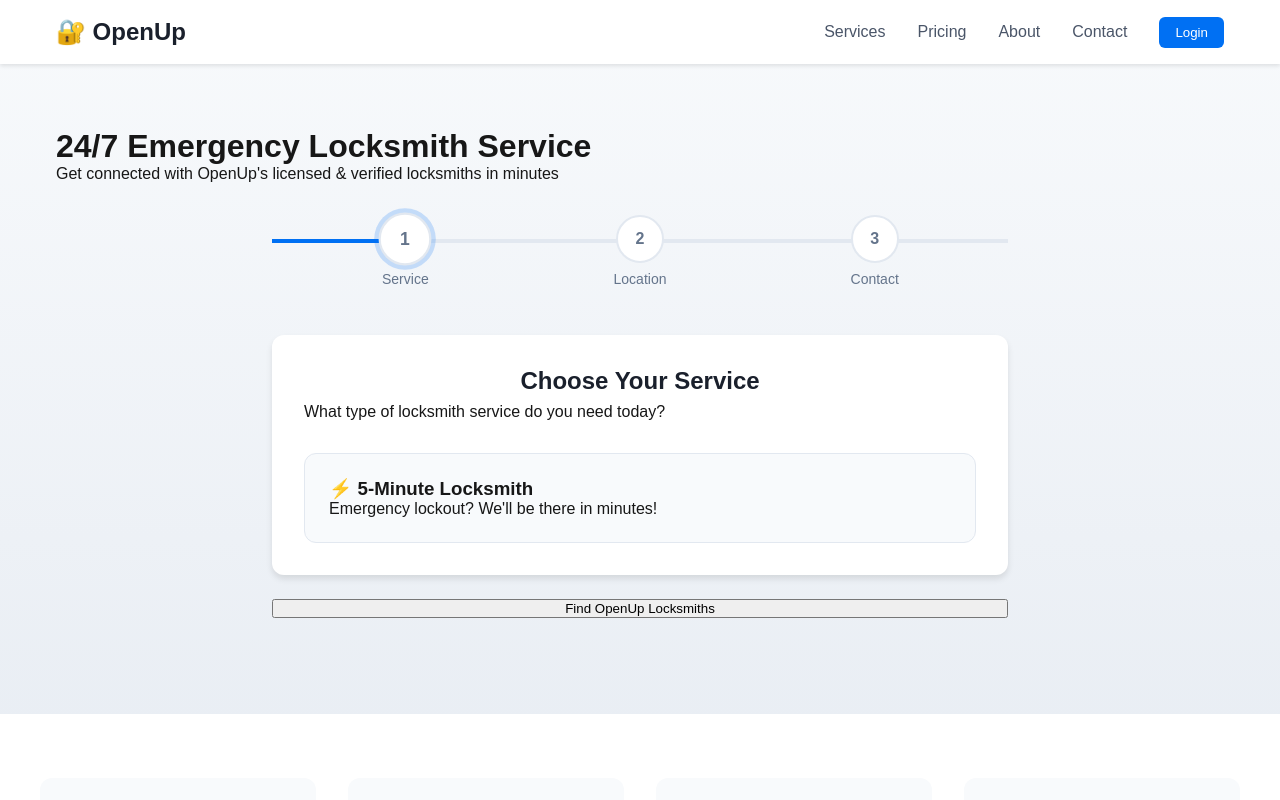
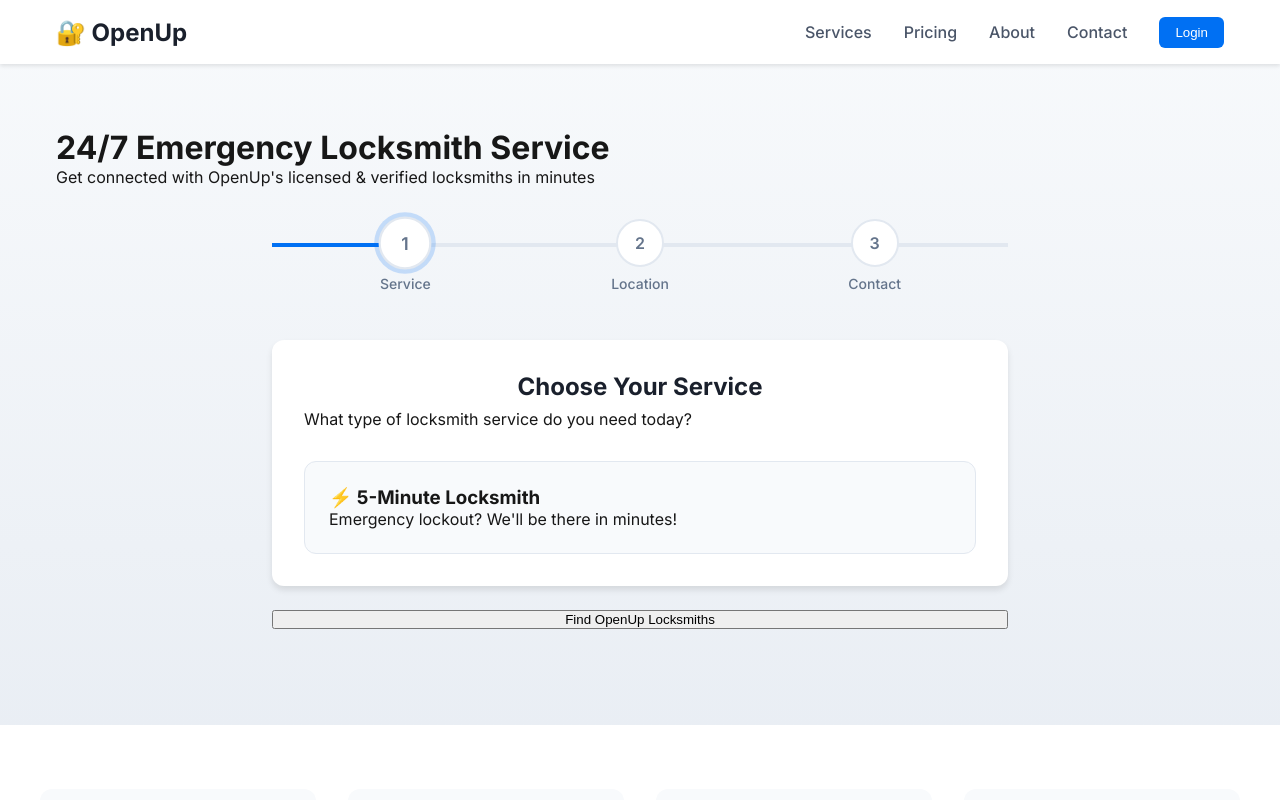
Before and after one commit to SHOPGEN431/openup-locksmith-service, a Next.js app: page / in a window 1280 px wide. Shown: the top 800 px of the page. Built offline with nearby package versions, Linux system fonts and the light colour scheme.

Commit message:
Fix font errors: replace Geist with Inter and Roboto Mono fonts

```diff
--- a/app/globals.css
+++ b/app/globals.css
@@ -1,6 +1,8 @@
 :root {
   --background: #ffffff;
   --foreground: #171717;
+  --font-inter: 'Inter', -apple-system, BlinkMacSystemFont, 'Segoe UI', 'Roboto', 'Oxygen', 'Ubuntu', 'Cantarell', 'Fira Sans', 'Droid Sans', 'Helvetica Neue', sans-serif;
+  --font-roboto-mono: 'Roboto Mono', 'Courier New', monospace;
 }
 
 @media (prefers-color-scheme: dark) {
@@ -19,7 +21,7 @@
 body {
   color: var(--foreground);
   background: var(--background);
-  font-family: Arial, Helvetica, sans-serif;
+  font-family: var(--font-inter);
   -webkit-font-smoothing: antialiased;
   -moz-osx-font-smoothing: grayscale;
 }
--- a/app/layout.tsx
+++ b/app/layout.tsx
@@ -1,20 +1,20 @@
 import type { Metadata } from "next";
-import { Geist, Geist_Mono } from "next/font/google";
+import { Inter, Roboto_Mono } from "next/font/google";
 import "./globals.css";
 
-const geistSans = Geist({
-  variable: "--font-geist-sans",
+const inter = Inter({
+  variable: "--font-inter",
   subsets: ["latin"],
 });
 
-const geistMono = Geist_Mono({
-  variable: "--font-geist-mono",
+const robotoMono = Roboto_Mono({
+  variable: "--font-roboto-mono",
   subsets: ["latin"],
 });
 
 export const metadata: Metadata = {
-  title: "Create Next App",
-  description: "Generated by create next app",
+  title: "OpenUp - 24/7 Emergency Locksmith Service",
+  description: "Get connected with OpenUp's licensed & verified locksmiths in minutes. 24/7 emergency service with transparent pricing.",
 };
 
 export default function RootLayout({
@@ -24,7 +24,7 @@
 }>) {
   return (
     <html lang="en">
-      <body className={`${geistSans.variable} ${geistMono.variable}`}>
+      <body className={`${inter.variable} ${robotoMono.variable}`}>
         {children}
       </body>
     </html>
```
